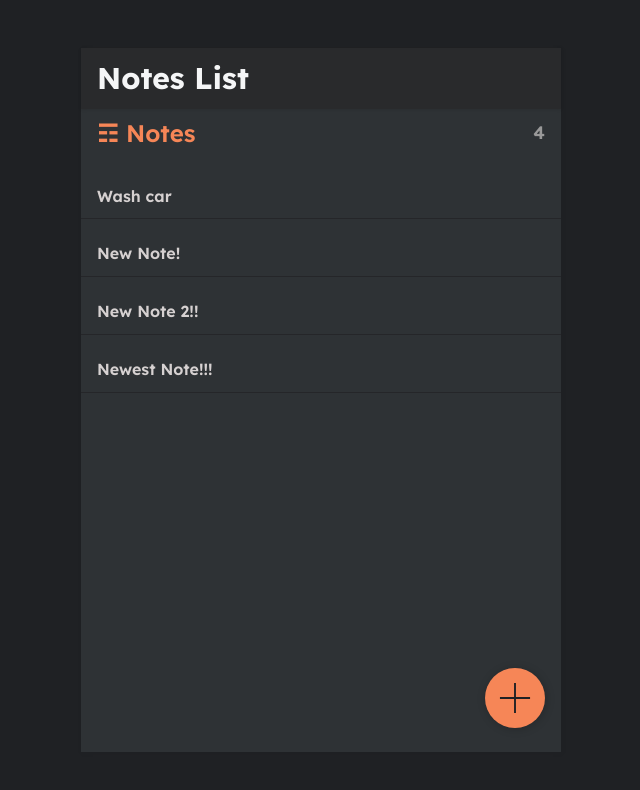
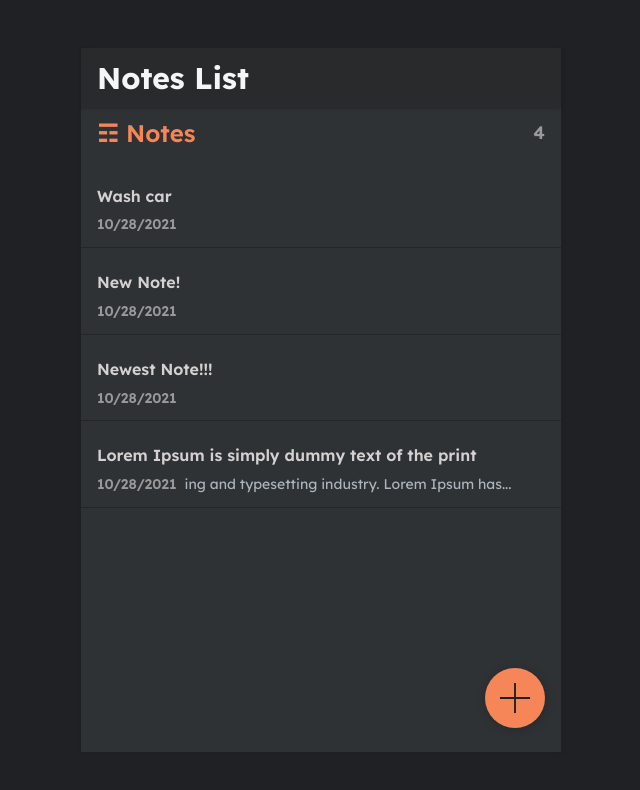
Before and after one commit to JoseIgnacioTapia/notes-app, a React (Create React App) app: page / in a window 1280 px wide. Shown: the top 790 px of the page, without its empty margins (319-959 px from the left). Built offline with nearby package versions, Linux system fonts and the light colour scheme; data requests are answered from the project's data file.

Commit message:
Clean up List Item Display

```diff
--- a/db.json
+++ b/db.json
@@ -11,14 +11,14 @@
       "id": 4
     },
     {
-      "body": "New Note 2!!\n",
-      "updated": "2021-10-28T21:13:09.678Z",
-      "id": 5
-    },
-    {
       "body": "Newest Note!!!",
       "updated": "2021-10-28T21:14:45.939Z",
       "id": 6
+    },
+    {
+      "body": "Lorem Ipsum is simply dummy text of the printing and typesetting industry. Lorem Ipsum has been the industry's standard dummy text ever since the 1500s, when an unknown printer took a galley of type and scrambled it to make a type specimen book. It has survived not only five centuries, but also the leap into electronic typesetting, remaining essentially unchanged. It was popularised in the 1960s with the release of Letraset sheets containing Lorem Ipsum passages, and more recently with desktop publishing software like Aldus PageMaker including versions of Lorem Ipsum.",
+      "updated": "2021-10-28T23:55:34.063Z",
+      "id": 7
     }
   ]
 }
--- a/src/components/ListItem.js
+++ b/src/components/ListItem.js
@@ -1,11 +1,18 @@
 import { Link } from 'react-router-dom';
 import Item from './ListItemStyles';
+import { getTitle } from '../helpers/getTitle';
+import { getDate } from '../helpers/getDate';
+import { getContent } from '../helpers/getContent';
 
 const ListItem = ({ note }) => {
   return (
     <Link to={`/note/${note.id}`}>
       <Item>
-        <h3>{note.body}</h3>
+        <h3>{getTitle(note)}</h3>
+        <p>
+          <span>{getDate(note)}</span>
+          {getContent(note)}
+        </p>
       </Item>
     </Link>
   );
--- /dev/null
+++ b/src/helpers/getContent.js
@@ -0,0 +1,14 @@
+import { getTitle } from './getTitle';
+
+export const getContent = note => {
+  // Get content after title
+  let title = getTitle(note);
+  let content = note.body.replaceAll('\n', '');
+  content = content.replaceAll(title, '');
+
+  if (content.length > 45) {
+    return content.slice(0, 45) + '...';
+  } else {
+    return content;
+  }
+};
--- /dev/null
+++ b/src/helpers/getDate.js
@@ -0,0 +1,3 @@
+export const getDate = note => {
+  return new Date(note.updated).toLocaleDateString();
+};
--- /dev/null
+++ b/src/helpers/getTitle.js
@@ -0,0 +1,9 @@
+export const getTitle = note => {
+  const title = note.body.split('\n')[0];
+
+  if (title.length > 45) {
+    return title.slice(0, 45);
+  }
+
+  return title;
+};
```
